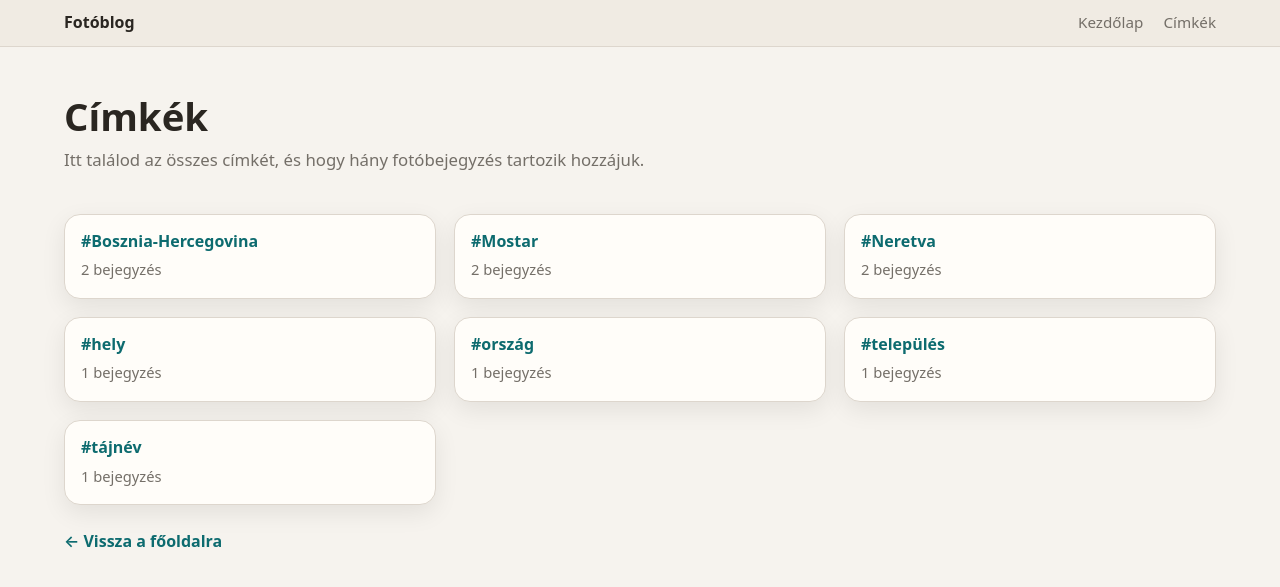
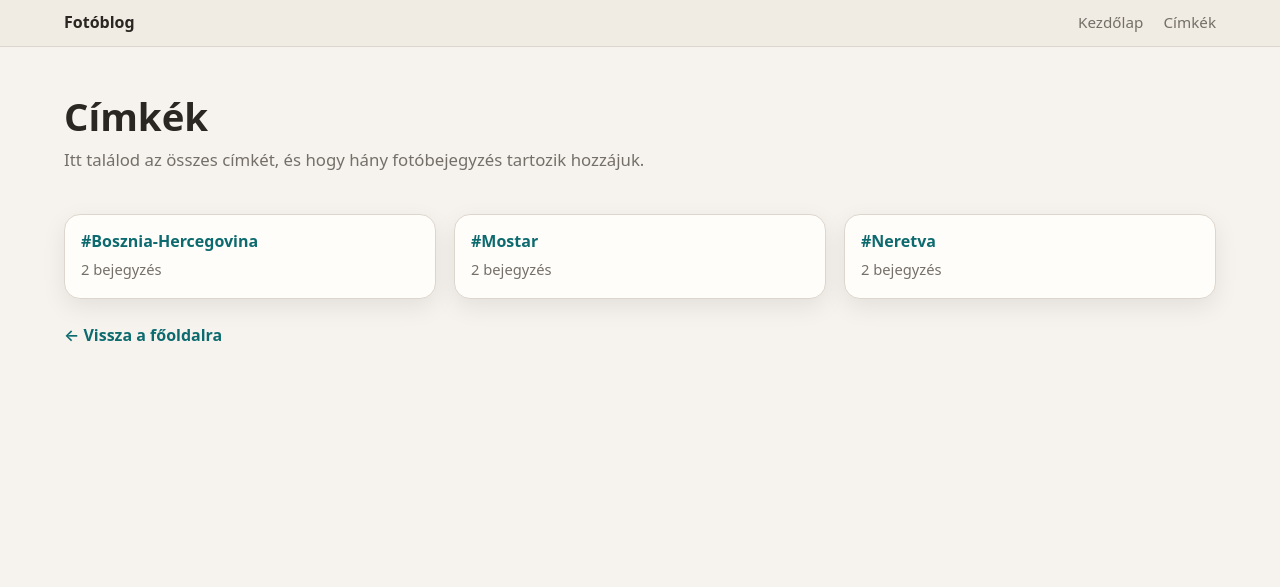
Before and after one commit to havassy/fotoblog, a Jekyll site: the page built from tags.md, in a window 1280 px wide. Shown: the top 587 px of the page. Built offline with Jekyll 4.4.1, drawn with Linux system fonts in a browser that asks for light colours.

Commit message:
Update tags.html

```diff
--- a/_layouts/tags.html
+++ b/_layouts/tags.html
@@ -191,10 +191,14 @@
       {% for tag_tuple in sorted_tags %}
       {% assign tag_name = tag_tuple[0] %}
       {% assign tag_posts = tag_tuple[1] %}
+
+      {% unless tag_name == "hely" or tag_name == "ország" or tag_name == "település" or tag_name == "tájnév" %}
       <a class="tag-card" href="{{ site.baseurl }}/tags/{{ tag_name | slugify: 'pretty' }}/">
         <p class="tag-name">#{{ tag_name }}</p>
         <p class="tag-count">{{ tag_posts | size }} bejegyzés</p>
       </a>
+      {% endunless %}
+
       {% endfor %}
     </section>
 
```
